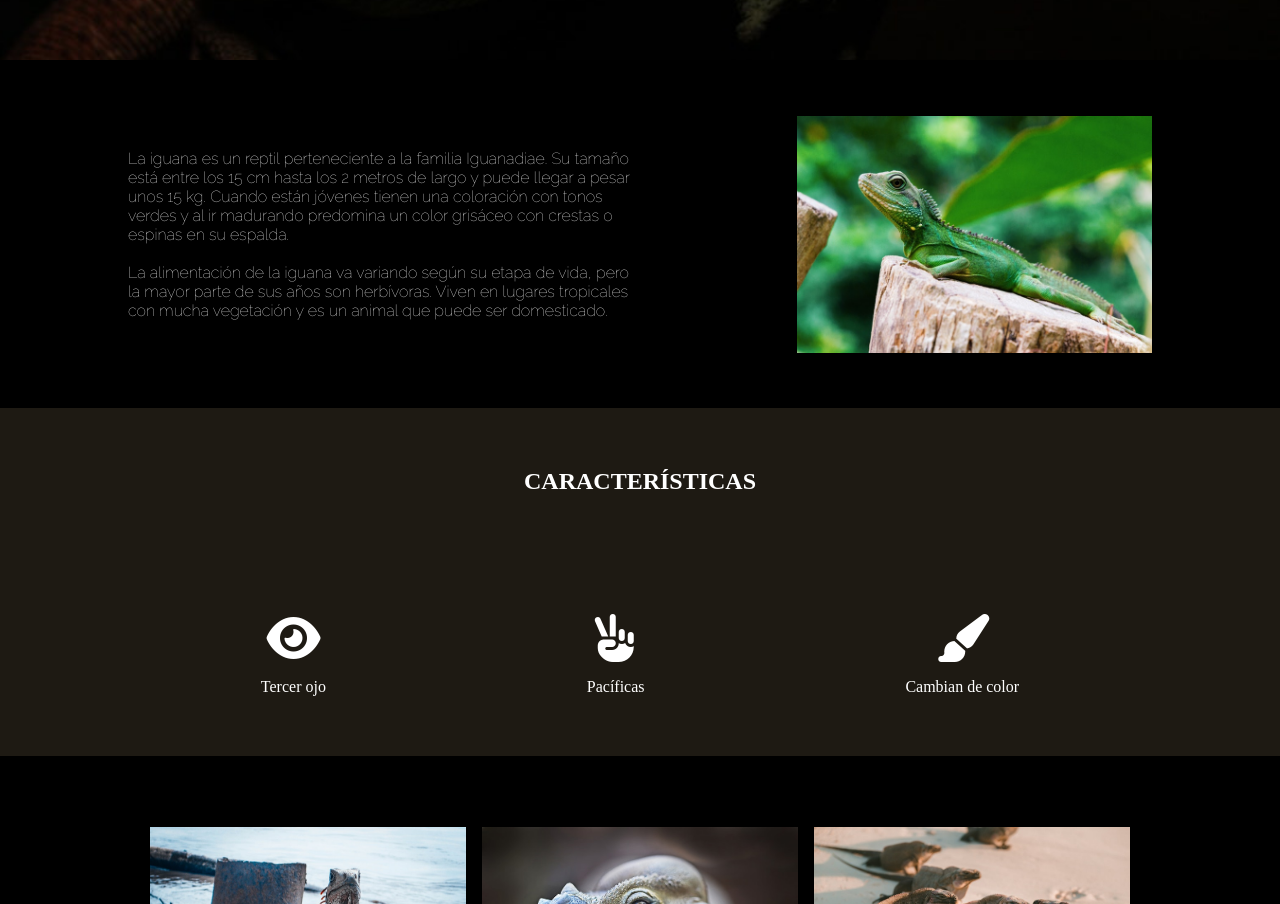
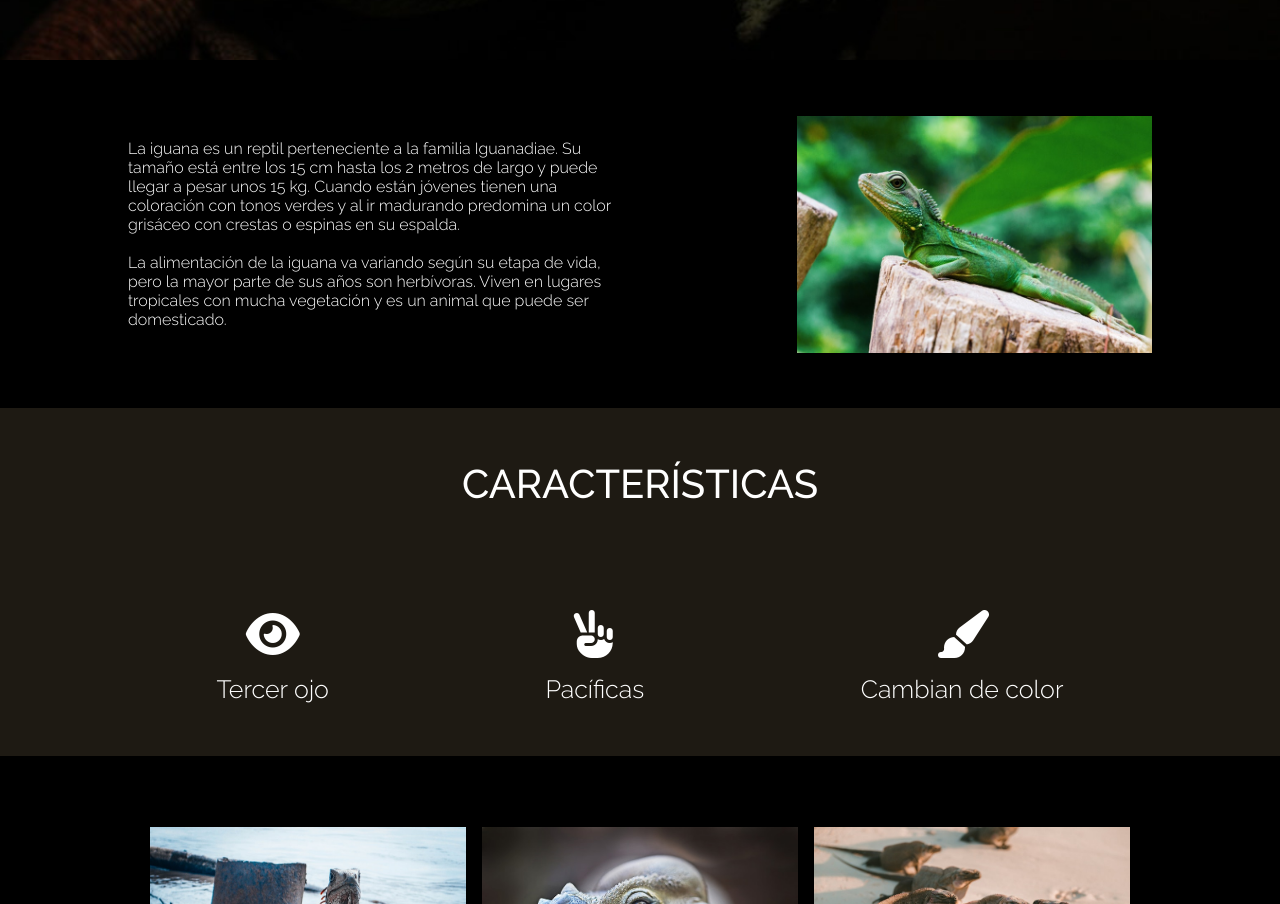
Before and after one commit to Sasdalorian/ProyectosCursoJAVA, a plain HTML site: page 4.-Desafio-IguanaPage/index.html in a window 1280 px wide. Shown: the part 740-1644 px from the top of the page. Drawn offline with Linux system fonts and the light colour scheme.

Commit message:
terminando primera parte de iguanapost

```diff
--- a/4.-Desafio-IguanaPage/assets/css/style.css
+++ b/4.-Desafio-IguanaPage/assets/css/style.css
@@ -20,20 +20,26 @@ nav {
   align-items: center;
 }
 
-.raleway {
+/* FUENTES */
+.ralewayh1 {
   font-family: "Raleway", sans-serif;
   font-optical-sizing: auto;
   font-weight: 500;
   font-size: 50px;
   font-style: normal;
 }
-
-.ralewayLight {
+.desc-section {
+  font: normal normal 300 16px/19px Raleway;
+}
+.ralewayh2 {
   font-family: "Raleway", sans-serif;
   font-optical-sizing: auto;
-  font-weight: 19;
-  font-size: 16px;
+  font-weight: 500;
+  font-size: 40px;
   font-style: normal;
+}
+.banner2_p{
+  font: normal normal 300 25px/30px Raleway;
 }
 
 .header__img {
--- a/4.-Desafio-IguanaPage/index.html
+++ b/4.-Desafio-IguanaPage/index.html
@@ -16,7 +16,7 @@
 
 <body>
   <nav>
-    <h1 class="raleway">IGUANAS</h1>
+    <h1 class="ralewayh1">IGUANAS</h1>
   </nav>
 
   <main>
@@ -26,7 +26,7 @@
 
     <section class="banner1">
       <div class="banner1__div">
-        <div class="ralewayLight">
+        <div class="desc-section">
           <p>La iguana es un reptil perteneciente a la familia Iguanadiae. Su tamaño está entre los 15 cm hasta los 2 metros de largo y puede llegar a pesar unos 15 kg. Cuando están jóvenes tienen una coloración con tonos verdes y al ir madurando predomina un color grisáceo con crestas o espinas en su espalda.</p>
           </br>
           <p>La alimentación de la iguana va variando según su etapa de vida, pero la mayor parte de sus años son herbívoras. Viven en lugares tropicales con mucha vegetación y es un animal que puede ser domesticado.</p>
@@ -36,19 +36,19 @@
     </section>
 
     <section class="banner2">
-      <h2>CARACTERÍSTICAS</h2>
+      <h2 class="ralewayh2">CARACTERÍSTICAS</h2>
       <div class="banner2__div">
         <article>
           <i class="fa-solid far fa-eye fa-3x"></i>
-          <p>Tercer ojo</p>
+          <p class="banner2_p">Tercer ojo</p>
         </article>
         <article>
           <i class="fa-solid far fa-hand-peace fa-3x"></i>
-          <p>Pacíficas</p>
+          <p class="banner2_p">Pacíficas</p>
         </article>
         <article>
           <i class="fa-solid far fa-paint-brush fa-3x"></i>
-          <p>Cambian de color</p>
+          <p class="banner2_p">Cambian de color</p>
         </article>
       </div>
     </section>
```
